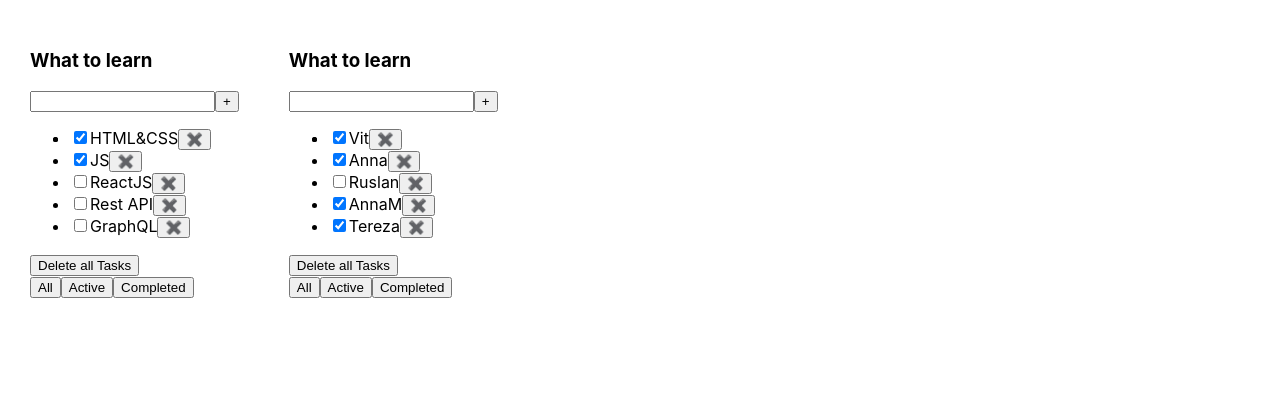
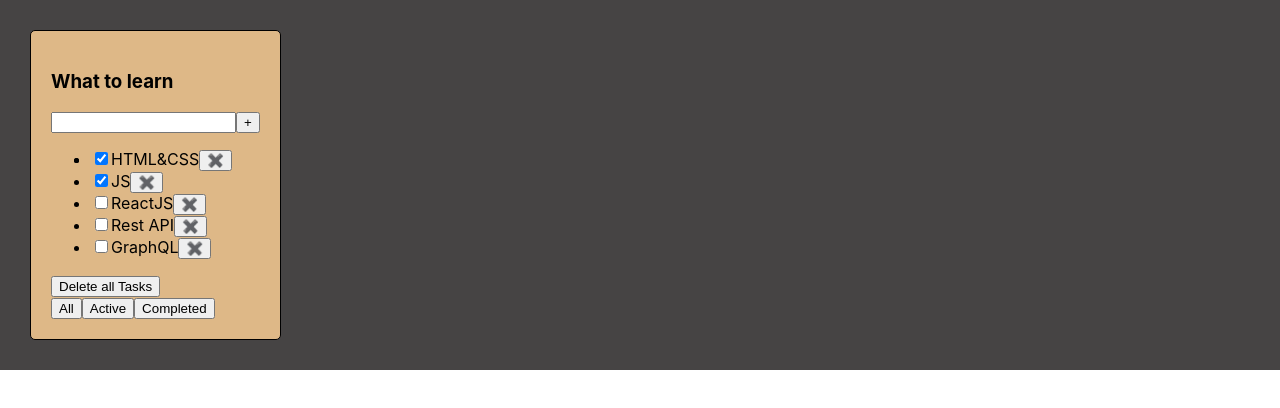
Before and after one commit to YanchukVitali/my-todolist, a React (Create React App) app: page / in a window 1280 px wide. Shown: the top 408 px of the page. Built offline with nearby package versions, Linux system fonts and the light colour scheme.

Commit message:
add Button.tsx

```diff
--- a/src/App.css
+++ b/src/App.css
@@ -1,8 +1,13 @@
 .App {
   padding: 30px;
   display: flex;
+  background-color: #464444;
 }
 
 .App > div {
+  padding: 20px;
   margin-right: 50px;
+  border: 1px solid black;
+  background-color: burlywood;
+  border-radius: 5px;
 }
--- a/src/App.tsx
+++ b/src/App.tsx
@@ -14,16 +14,16 @@ function App() {
         {id: v1(), title: "GraphQL", isDone: false}
     ]);
 ///Primer!! tasks2!!
-      const [tasks2, setTasks2] = useState<Array<TaskType>>([
-          {id: v1(), title: "Vit", isDone: true},
-          {id: v1(), title: "Anna", isDone: true},
-          {id: v1(), title: "Ruslan", isDone: false},
-          {id: v1(), title: "AnnaM", isDone: true},
-          {id: v1(), title: "Tereza", isDone: true},
-      ]);
+    /*   const [tasks2, setTasks2] = useState<Array<TaskType>>([
+           {id: v1(), title: "Kia", isDone: true},
+           {id: v1(), title: "BMW", isDone: true},
+           {id: v1(), title: "Mercedes", isDone: false},
+           {id: v1(), title: "GMC", isDone: true},
+           {id: v1(), title: "Toyota", isDone: true},
+       ]);*/
 
 
-    let [filter, setFilter] = useState<FilterValueType>("all")
+    let [filterValue, setFilter] = useState<FilterValueType>("all")
 
 
     function addTask(title: string) {
@@ -56,32 +56,31 @@ function App() {
         setFilter(value);
     }
 
-    let newTasksForTodolist = tasks2;
-    let tasksForTodolist = tasks1;
+    /*  let newTasksForTodolist = tasks2;*/
 
+    // 1.or this code ======>>
+    const tasksForTodolist = (tasks1: Array<TaskType>, filterValue: FilterValueType): Array<TaskType> => {
+        return filterValue === "active"
+            ? tasks1.filter(t => t.isDone === false)
+            : filterValue === "completed"
+                ? tasks1.filter(t => t.isDone === true)
+                : tasks1
+    }
+    const filteredTasks = tasksForTodolist(tasks1, filterValue)
+    //1. or this code ===>>>
+
+    /*let     tasksForTodolist = tasks1;
     if (filter === "active") {
         tasksForTodolist = tasks1.filter(task => task.isDone === false)
     }
     if (filter === "completed") {
         tasksForTodolist = tasks1.filter(task => task.isDone === true)
-    }
-// refactor this function--->>
-
+    }*/
 
     return (
         <div className="App">
             <Todolist title="What to learn"
-                /* tasks2={newTasksForTodolist}*/
-                      tasks={tasksForTodolist}
-                      removeTask={removeTask}
-                      changeFilter={changeFilter}
-                      addTask={addTask}
-                      deleteAllTask={deleteAllTask}
-                      changeTaskStatus={changeTaskStatus}
-            />
-            <Todolist title="What to learn"
-                      tasks={newTasksForTodolist}
-                /* tasks={tasksForTodolist}*/
+                      tasks={filteredTasks}
                       removeTask={removeTask}
                       changeFilter={changeFilter}
                       addTask={addTask}
@@ -89,6 +88,7 @@ function App() {
                       changeTaskStatus={changeTaskStatus}
             />
 
+
         </div>
     );
 }
```
Also changed, not shown: src/Button.tsx (added, +12 -0 lines), src/Todolist.tsx (+5 -6 lines).
